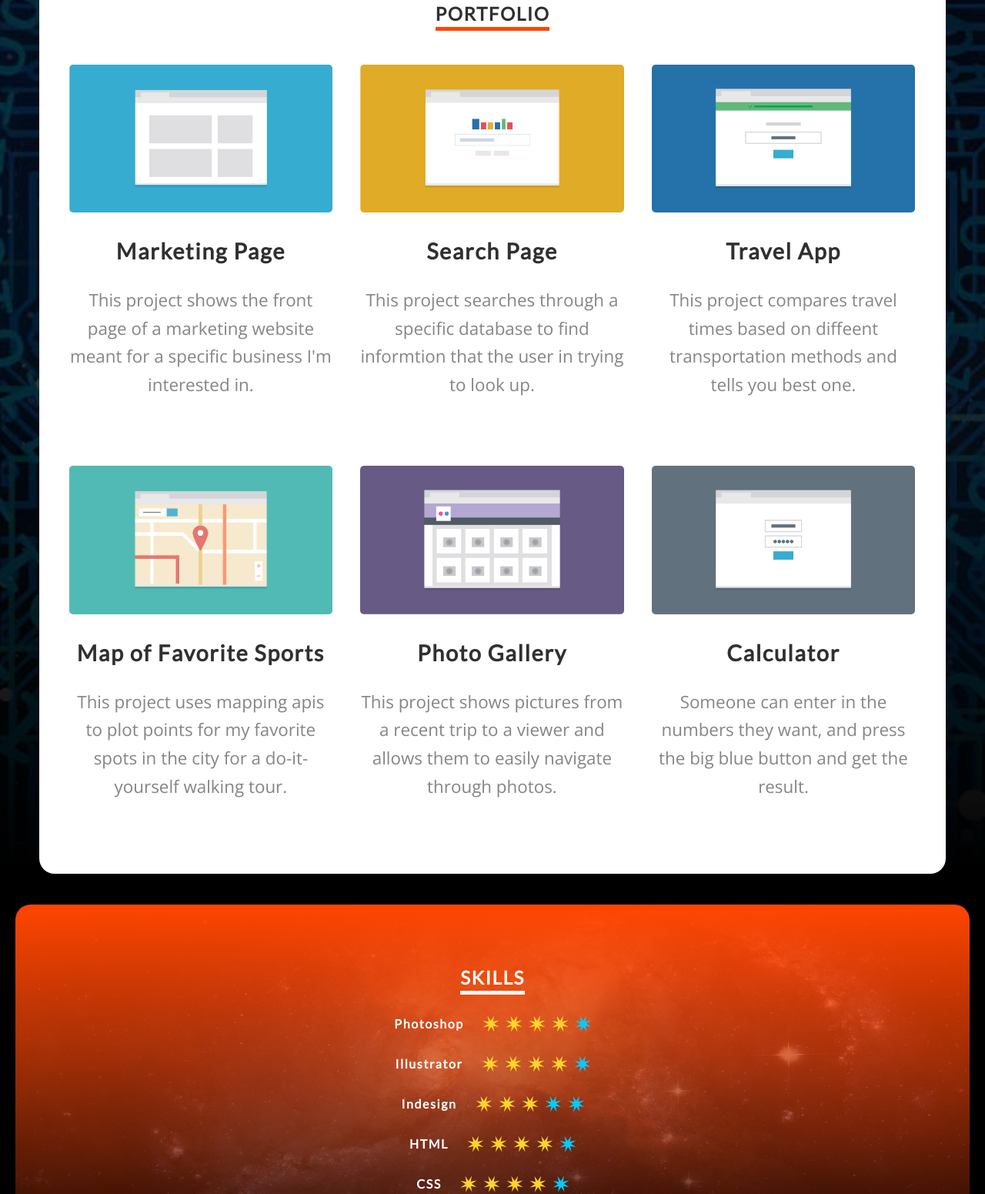
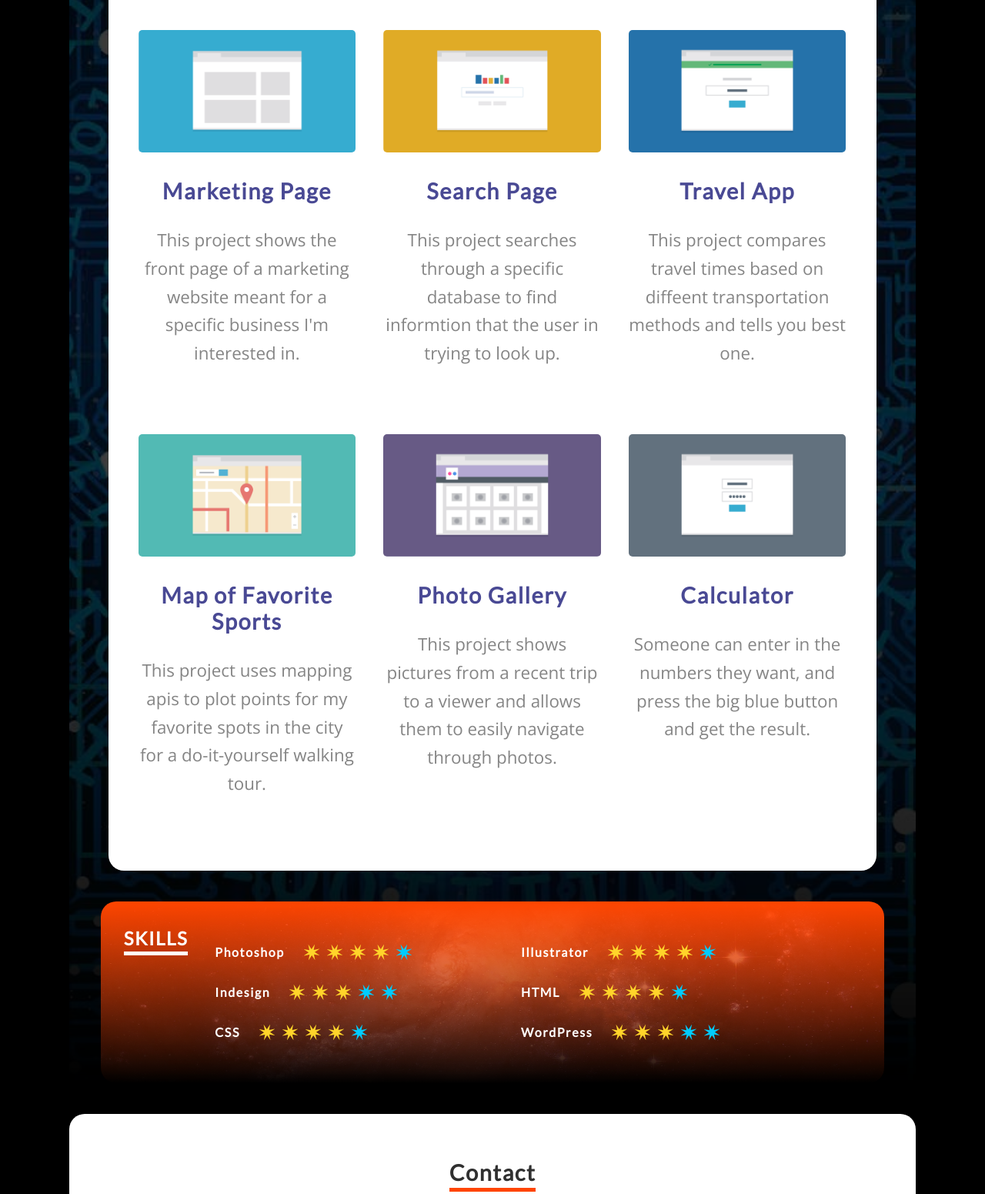
Before and after one commit to ed-coder/techdegree-project-2, a plain HTML site: page index.html in a window 1280 px wide. Shown: the part 707-2258 px from the top of the page at 77% size. Drawn offline with nearby package versions, Linux system fonts and the light colour scheme.

Commit message:
Updated Skills section

```diff
--- a/css/style.css
+++ b/css/style.css
@@ -8,6 +8,8 @@
 body {
   margin: 0;
   background: black;
+  max-width: 1100px;
+  margin: 0 auto;
 }
 
 h1,
@@ -53,6 +55,8 @@ a:hover {
 }
 
 .wrapper {
+  max-width: 1100px;
+  margin: 0 auto;
   padding: 1rem 1.3rem 40px 1.3rem;
   text-align: center;
   background: linear-gradient(black, transparent), linear-gradient(transparent, black), url('../img/bodybackground.jpg') no-repeat center center/cover;
@@ -157,16 +161,20 @@ main {
   transform: scale(1.2)
 }
 
+.card-title {
+  color: rgb(73, 73, 148);
+}
+
 /* =================================
   skills Styles
 ==================================== */
 .skills-container {
   background: linear-gradient(orangered, transparent), linear-gradient(transparent, black), url('../img/galaxy.jpg') center center/cover;
-  padding: 60px 2rem;
+  padding: 40px 2rem;
   display: flex;
   flex-direction: column;
   align-items: center;
-  margin: 0 20px 40px 20px;
+  margin: 60px 20px 40px 20px;
   border-radius: 20px;
 
 }
@@ -267,7 +275,7 @@ hr {
 footer a {
   display: block;
   width: 40%;
-  color: white;
+  color: rgb(255, 255, 255);
   padding: 1rem 0;
 
 }
@@ -359,6 +367,8 @@ footer ul li:nth-child(1n+3) {
     margin-top: 30px;
   }
 
+
+
   footer ul li:nth-child(1n+3) {
     display: block;
 
@@ -430,6 +440,27 @@ footer ul li:nth-child(1n+3) {
     margin: 2rem 10px;
   }
 
+  .skills-container {
+    flex-direction: row;
+    flex-wrap: wrap;
+    justify-content: center;
+    align-items: center;
+    position: relative;
+  }
+
+  .skills-main-title {
+    position: absolute;
+    left: 30px;
+    top: 33px;
+    margin-left: auto;
+  }
+
+  .skill-holder {
+    flex: 0 0 calc(40% - 1rem);
+    padding: 0 1rem;
+    margin: 1rem 1rem;
+  }
+
   .footer-info {
     font-size: 1.5rem;
     line-height: 1.5;
--- a/index.html
+++ b/index.html
@@ -8,7 +8,7 @@
   <!-- meta tags -->
   <meta name="description" content="Responsive Website Project">
   <meta name="keywords" content="Treehouse, TechDegree, Front-end, Web Developement, Responsive Design">
-  <title>Responsive Website of Ed Miller</title>
+  <title>Responsive Website of Ed Saenz</title>
   <!-- google fonts -->
   <link href="https://fonts.googleapis.com/css?family=Lato:400,900i|Open+Sans:400,700,800&display=swap"
     rel="stylesheet">
@@ -46,27 +46,27 @@
       <div class="port-container">
         <div class="card">
           <img src="img/portfolio-1.png" alt="Marketing Page">
-          <h3>Marketing Page</h3>
+          <h3 class="card-title">Marketing Page</h3>
           <p>This project shows the front page of a marketing website meant for a specific business I'm interested in.
           </p>
         </div>
 
         <div class="card">
           <img src="img/portfolio-2.png" alt="Search Page">
-          <h3>Search Page</h3>
+          <h3 class="card-title">Search Page</h3>
           <p>This project searches through a specific database to find informtion that the user in trying to look up.
           </p>
         </div>
 
         <div class="card">
           <img src="img/portfolio-3.png" alt="Travel App">
-          <h3>Travel App</h3>
+          <h3 class="card-title">Travel App</h3>
           <p>This project compares travel times based on diffeent transportation methods and tells you best one.</p>
         </div>
 
         <div class="card">
           <img src="img/portfolio-4.png" alt="Map of Favorite Spots">
-          <h3>Map of Favorite Sports</h3>
+          <h3 class="card-title">Map of Favorite Sports</h3>
           <p>This project uses mapping apis to plot points for my favorite spots in the city for a do-it-yourself
             walking
             tour.</p>
@@ -74,7 +74,7 @@
 
         <div class="card">
           <img src="img/portfolio-5.png" alt="Photo Gallery">
-          <h3>Photo Gallery</h3>
+          <h3 class="card-title">Photo Gallery</h3>
           <p>This project shows pictures from a recent trip to a viewer and allows them to easily navigate through
             photos.
           </p>
@@ -82,16 +82,13 @@
 
         <div class="card">
           <img src="img/portfolio-6.png" alt="Calculator App">
-          <h3>Calculator</h3>
+          <h3 class="card-title">Calculator</h3>
           <p>Someone can enter in the numbers they want, and press the big blue button and get the result.
           </p>
         </div>
 
       </div>
     </section>
-
-  </div>
-
     <div id="skills" class="skills-container border-hov">
       <h2><span class="skills-main-title border-bot">Skills</span></h2>
       <div class="skill-holder">
@@ -144,6 +141,11 @@
       </div>
     </div>
 
+  </div>
+  <!--end of wrapper-->
+
+
+
 
   <footer id="contact">
     <div class="footer-contact">
```
Also changed, not shown: 1 other file. Lines whose indentation alone changed are shown as unchanged.
